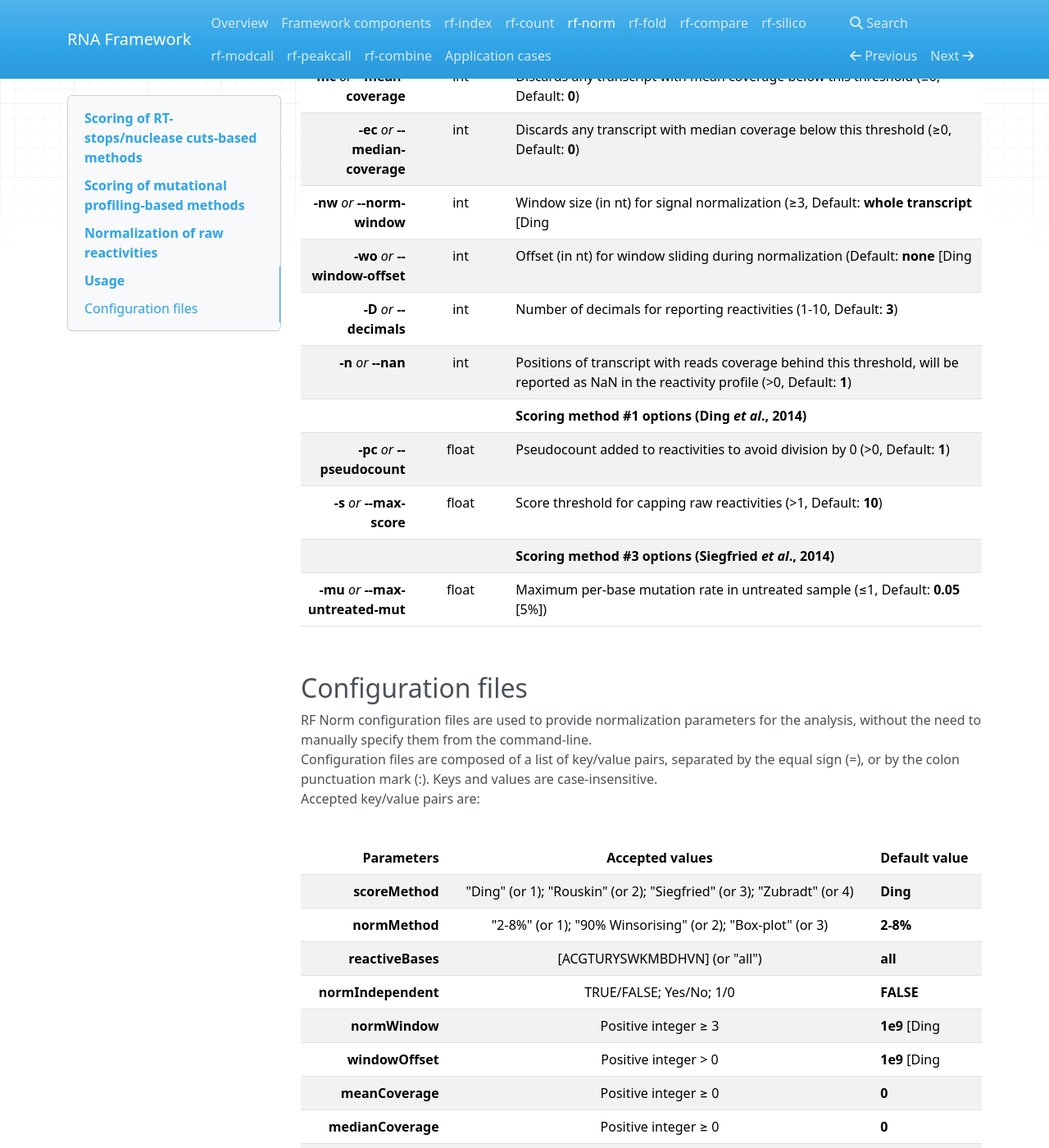
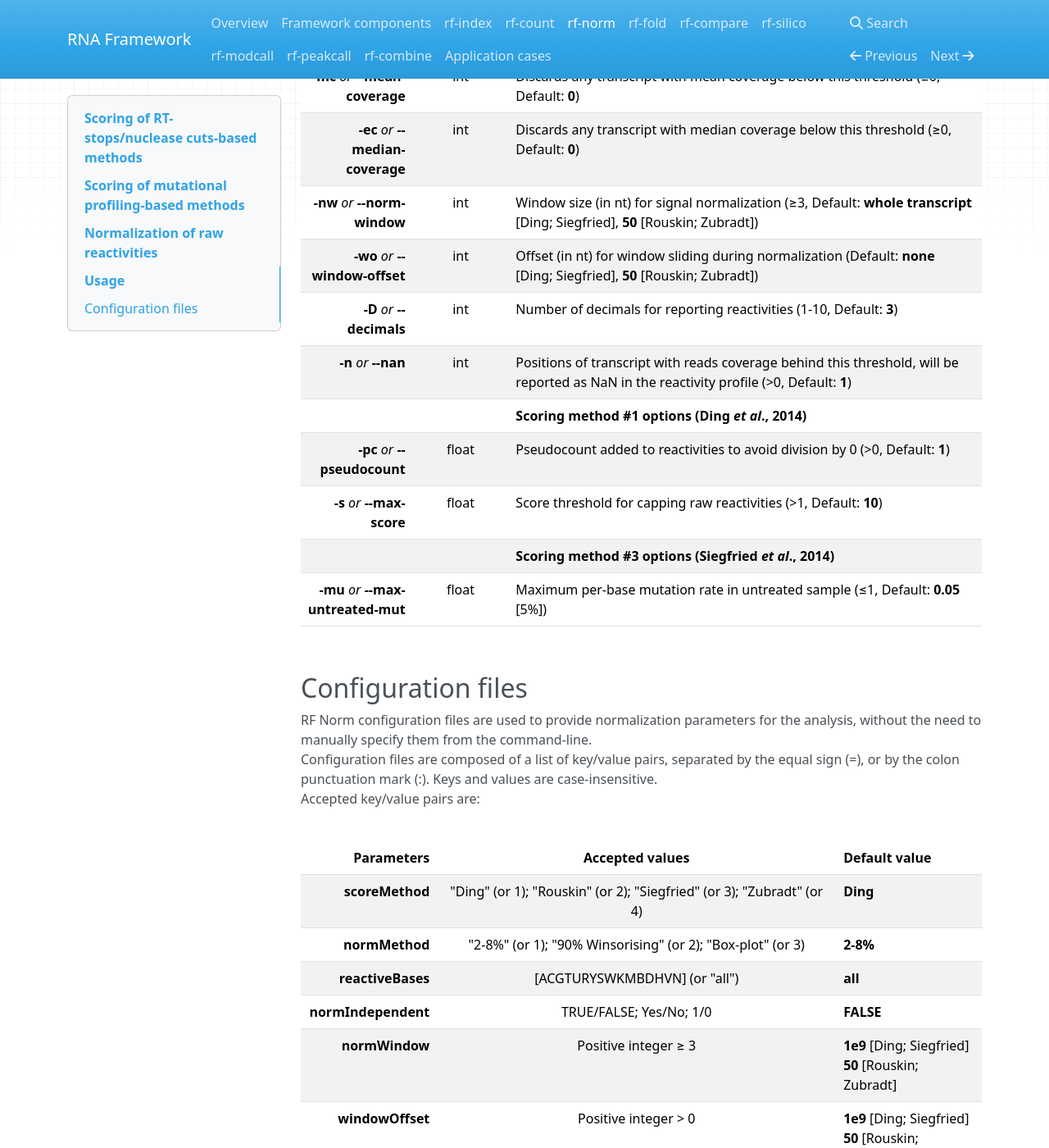
Before and after one commit to dincarnato/RNAFramework, an MkDocs documentation site: the page built from docs/rf-norm.md, in a window 1280 px wide and 1400 px high, scrolled down 3670 px. Shown: the whole window at 82% size. Built offline with MkDocs 1.6.1, drawn with Linux system fonts in a browser that asks for light colours; nearby versions of some CDN libraries; old or Windows-style settings are respelled for this version of MkDocs.

Commit message:
no message

```diff
--- a/docs/rf-norm.md
+++ b/docs/rf-norm.md
@@ -70,8 +70,8 @@ __-rb__ *or* __--reactive-bases__ | string | Reactive bases to consider for sign
 __-ni__ *or* __--norm-independent__ | | Each one of the reactive bases will be normalized independently (e.g. -rb AC -ni will independently normalize A and C residues)
 __-mc__ *or* __--mean-coverage__ | int | Discards any transcript with mean coverage below this threshold (&ge;0, Default: __0__)
 __-ec__ *or* __--median-coverage__ | int | Discards any transcript with median coverage below this threshold (&ge;0, Default: __0__)
-__-nw__ *or* __--norm-window__ | int | Window size (in nt) for signal normalization (&ge;3, Default: __whole transcript__ [Ding|Siegfried], __50__ [Rouskin|Zubradt])
-__-wo__ *or* __--window-offset__ | int | Offset (in nt) for window sliding during normalization (Default: __none__ [Ding|Siegfried], __50__ [Rouskin|Zubradt])
+__-nw__ *or* __--norm-window__ | int | Window size (in nt) for signal normalization (&ge;3, Default: __whole transcript__ [Ding; Siegfried], __50__ [Rouskin; Zubradt])
+__-wo__ *or* __--window-offset__ | int | Offset (in nt) for window sliding during normalization (Default: __none__ [Ding; Siegfried], __50__ [Rouskin; Zubradt])
 __-D__ *or* __--decimals__ | int | Number of decimals for reporting reactivities (1-10, Default: __3__)
 __-n__ *or* __--nan__ | int | Positions of transcript with reads coverage behind this threshold, will be reported as NaN in the reactivity profile (&gt;0, Default: __1__)
  | | __Scoring method #1 options (Ding *et al*., 2014)__
@@ -92,8 +92,8 @@ __scoreMethod__ | "Ding" (or 1); "Rouskin" (or 2); "Siegfried" (or 3); "Zubradt"
 __normMethod__ | "2-8%" (or 1); "90% Winsorising" (or 2); "Box-plot" (or 3) | __2-8%__
 __reactiveBases__ | \[ACGTURYSWKMBDHVN\] (or "all") | __all__
 __normIndependent__ | TRUE/FALSE; Yes/No; 1/0 | __FALSE__
-__normWindow__ | Positive integer &ge; 3 | __1e9__ [Ding|Siegfried]<br/>__50__ [Rouskin|Zubradt]
-__windowOffset__ | Positive integer &gt; 0 | __1e9__ [Ding|Siegfried]<br/>__50__ [Rouskin|Zubradt]
+__normWindow__ | Positive integer &ge; 3 | __1e9__ [Ding; Siegfried]<br/>__50__ [Rouskin; Zubradt]
+__windowOffset__ | Positive integer &gt; 0 | __1e9__ [Ding; Siegfried]<br/>__50__ [Rouskin; Zubradt]
 __meanCoverage__ | Positive integer &ge; 0 | __0__
 __medianCoverage__ | Positive integer &ge; 0 | __0__
 __remapReactivities__ | TRUE/FALSE; Yes/No; 1/0 | __FALSE__
```
